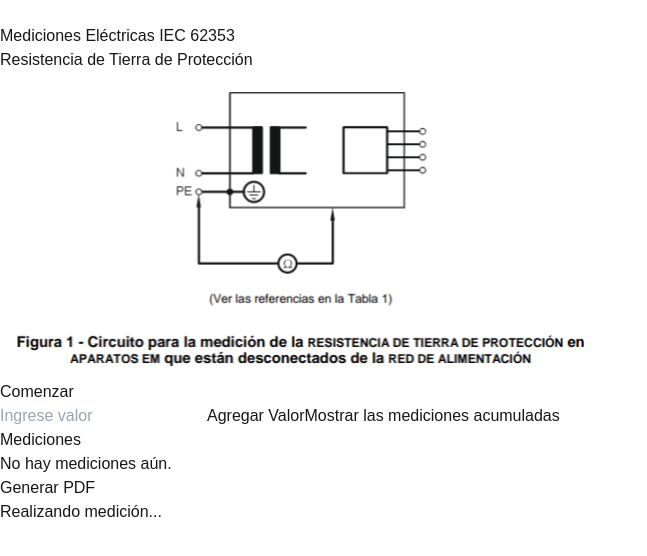
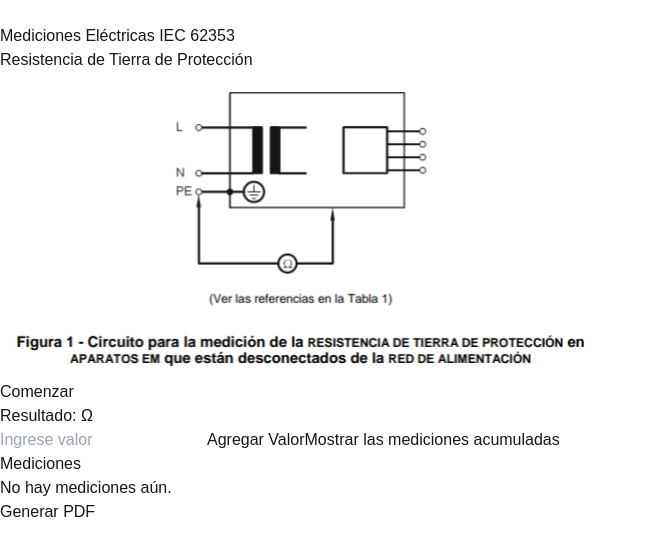
Before and after one commit to Rivero-Agustin/ProyectoFacultad, a Next.js app: page /iniciar/tierra in a window 1280 px wide. Both pictures are taken after a click on the button "Comenzar". Shown: the top 556 px of the page, without its empty margins (0-647 px from the left). Built offline with nearby package versions, Linux system fonts and the light colour scheme.

Commit message:
Boton Realizando medicion...

```diff
--- a/electron/main.js
+++ b/electron/main.js
@@ -20,7 +20,7 @@ app.whenReady().then(() => {
 
   mainWindow.loadURL("http://localhost:3000");
 
-  port = new SerialPort({ path: "COM4", baudRate: 9600 }); // Verifica el puerto correcto
+  port = new SerialPort({ path: "COM9", baudRate: 9600 }); // Verifica el puerto correcto
 
   const parser = port.pipe(new ReadlineParser({ delimiter: "\n" })); // Parser corregido
 
--- a/src/app/iniciar/aislamiento/page.tsx
+++ b/src/app/iniciar/aislamiento/page.tsx
@@ -1,4 +1,5 @@
 import Button from "@/components/Button";
+import MeasurementButton from "@/components/Measurement";
 import { sendToArduino } from "@/utils/arduino";
 import Image from "next/image";
 
@@ -25,9 +26,11 @@ export default function Aislamiento() {
           width={600}
           height={600}
         />
-        <Button sendToArduino={sendToArduino} sendParam="5">
+        <Button sendToArduino={sendToArduino} sendParam="5" unidad="Ω">
           Comenzar
         </Button>
+
+        {/* <MeasurementButton unidad="Ω" /> */}
       </div>
     </>
   );
--- a/src/app/iniciar/fugaequipo/alternativo/page.tsx
+++ b/src/app/iniciar/fugaequipo/alternativo/page.tsx
@@ -1,4 +1,5 @@
 import Button from "@/components/Button";
+import MeasurementButton from "@/components/Measurement";
 import { sendToArduino } from "@/utils/arduino";
 import Image from "next/image";
 
@@ -13,9 +14,11 @@ export default function Alternativo() {
           width={600}
           height={600}
         />
-        <Button sendToArduino={sendToArduino} sendParam="2">
+        <Button sendToArduino={sendToArduino} sendParam="2" unidad="mA">
           Comenzar
         </Button>
+
+        {/* <MeasurementButton unidad="mA" /> */}
       </div>
     </>
   );
--- a/src/app/iniciar/fugaequipo/directo/page.tsx
+++ b/src/app/iniciar/fugaequipo/directo/page.tsx
@@ -1,4 +1,5 @@
 import Button from "@/components/Button";
+import MeasurementButton from "@/components/Measurement";
 import { sendToArduino } from "@/utils/arduino";
 import Image from "next/image";
 
@@ -13,9 +14,11 @@ export default function Directo() {
           width={600}
           height={600}
         />
-        <Button sendToArduino={sendToArduino} sendParam="1">
+        <Button sendToArduino={sendToArduino} sendParam="1" unidad="mA">
           Comenzar
         </Button>
+
+        {/* <MeasurementButton unidad="mA" /> */}
       </div>
     </>
   );
--- a/src/app/iniciar/fugapartes/alternativo/page.tsx
+++ b/src/app/iniciar/fugapartes/alternativo/page.tsx
@@ -1,4 +1,5 @@
 import Button from "@/components/Button";
+import MeasurementButton from "@/components/Measurement";
 import { sendToArduino } from "@/utils/arduino";
 import Image from "next/image";
 
@@ -13,9 +14,11 @@ export default function Alternativo() {
           width={600}
           height={600}
         />
-        <Button sendToArduino={sendToArduino} sendParam="4">
+        <Button sendToArduino={sendToArduino} sendParam="4" unidad="mA">
           Comenzar
         </Button>
+
+        {/* <MeasurementButton unidad="mA" /> */}
       </div>
     </>
   );
--- a/src/app/iniciar/fugapartes/directo/page.tsx
+++ b/src/app/iniciar/fugapartes/directo/page.tsx
@@ -1,4 +1,5 @@
 import Button from "@/components/Button";
+import MeasurementButton from "@/components/Measurement";
 import { sendToArduino } from "@/utils/arduino";
 import Image from "next/image";
 
@@ -13,9 +14,11 @@ export default function Directo() {
           width={600}
           height={600}
         />
-        <Button sendToArduino={sendToArduino} sendParam="3">
+        <Button sendToArduino={sendToArduino} sendParam="3" unidad="mA">
           Comenzar
         </Button>
+
+        {/* <MeasurementButton unidad="mA" /> */}
       </div>
     </>
   );
--- a/src/app/iniciar/tierra/page.tsx
+++ b/src/app/iniciar/tierra/page.tsx
@@ -5,7 +5,7 @@ import { sendToArduino } from "@/utils/arduino";
 import Image from "next/image";
 import AddMeasurementButton from "@/components/AddMeasurementButton";
 import GeneratePDFButton from "@/components/GeneratePDFButton";
-import MeasurementButton from "@/components/MeasurementButton";
+import MeasurementButton from "@/components/Measurement";
 
 export default function Tierra() {
   return (
@@ -18,13 +18,13 @@ export default function Tierra() {
           width={600}
           height={600}
         />
-        <Button sendToArduino={sendToArduino} sendParam="6">
+        <Button sendToArduino={sendToArduino} sendParam="6" unidad="Ω">
           Comenzar
         </Button>
 
         <AddMeasurementButton />
         <GeneratePDFButton />
-        <MeasurementButton />
+        {/* <MeasurementButton unidad="Ω" /> */}
       </div>
     </>
   );
--- a/src/components/Button.tsx
+++ b/src/components/Button.tsx
@@ -1,7 +1,13 @@
 "use client"; // Es necesario porque usa useRouter
+
+//Este boton permite enviar datos a un arduino,
+// renderiza un link si hay un href, sino renderiza un button
+// y si hay una unidad, agrega un boton de medicion al hacer click
 
 import Link from "next/link";
 import { useRouter } from "next/navigation";
+import { useState, useEffect } from "react";
+import Measurement from "./Measurement";
 
 interface ButtonProps {
   href?: string;
@@ -9,6 +15,7 @@ interface ButtonProps {
   className?: string;
   sendToArduino?: (data: string) => void;
   sendParam?: string;
+  unidad?: string;
   [key: string]: any; // Para otras props como onClick, id, etc.
 }
 
@@ -18,13 +25,26 @@ const Button = ({
   className = "",
   sendToArduino,
   sendParam = "",
+  unidad = "",
   ...props
 }: ButtonProps) => {
   const router = useRouter();
+  const [mostrar, setMostrar] = useState(false);
+  const [deshabilitado, setDeshabilitado] = useState(false);
+  const [finMedicion, setFinMedicion] = useState(false);
+
+  useEffect(() => {
+    if (finMedicion) {
+      setDeshabilitado(false); // Reactivar el botón cuando el hijo lo indique
+    }
+  }, [finMedicion]);
 
   const handleClick = (
     e: React.MouseEvent<HTMLButtonElement | HTMLAnchorElement>
   ) => {
+    unidad != "" && setMostrar(true); // Si hay unidad, muestra el botón de la medición
+    setDeshabilitado(true); // Deshabilita el botón cuando hace click
+
     if (sendToArduino) {
       sendToArduino(sendParam);
     }
@@ -37,7 +57,11 @@ const Button = ({
     }
   };
 
-  const classes = `bg-cyan-700 p-2 m-5 hover:bg-cyan-900 rounded-lg text-xl transition ${className}`;
+  const classes = ` p-2 m-5  rounded-lg text-xl transition text-center ${
+    deshabilitado
+      ? "bg-gray-400 cursor-not-allowed"
+      : "bg-cyan-700 hover:bg-cyan-900"
+  } ${className}`;
 
   if (href) {
     return (
@@ -48,9 +72,19 @@ const Button = ({
   }
   // si hay un href, renderiza un link, sino un button
   return (
-    <button className={classes} onClick={handleClick} {...props}>
-      {children}
-    </button>
+    <>
+      <button
+        className={classes}
+        onClick={handleClick}
+        disabled={deshabilitado}
+        {...props}
+      >
+        {children}
+      </button>
+      {mostrar && (
+        <Measurement unidad={unidad} setFinMedicion={setFinMedicion} />
+      )}
+    </>
   );
 };
 
--- /dev/null
+++ b/src/components/Measurement.tsx
@@ -0,0 +1,60 @@
+"use client";
+
+import { useState, useEffect } from "react";
+
+type Props = {
+  unidad?: string;
+  setFinMedicion: (condicion: boolean) => void;
+};
+
+export default function Measurement({ unidad, setFinMedicion }: Props) {
+  const [arduinoData, setArduinoData] = useState("");
+  //let midiendo = false;
+
+  useEffect(() => {
+    if (arduinoData.trim() != "Midiendo") {
+      setFinMedicion(true); // Notifica al padre que debe reactivar el botón
+    }
+  }, [setFinMedicion]);
+
+  useEffect(() => {
+    if (window.electron) {
+      window.electron.onArduinoData((data) => {
+        setArduinoData(data);
+      });
+    }
+
+    return () => {
+      if (window.electron) {
+        window.electron.onArduinoData(() => {}); // Limpia el listener al desmontar
+      }
+    };
+  }, []);
+
+  // if (arduinoData.length == 2) {
+  //   midiendo = true;
+  // } else {
+  //   midiendo = false;
+  // }
+
+  // return arduinoData.length == 2 ? (
+  //   <p className="text-white text-xl bg-red-600 p-2 rounded">
+  //     Realizando medición...
+  //   </p>
+  // ) : (
+  //   <p className="text-green-600 text-xl">Resultado: {arduinoData} Ω</p>
+  // );
+
+  return arduinoData.trim() == "Midiendo" ? (
+    <p className="text-white text-xl bg-red-600 p-2 rounded">
+      Realizando medición...
+    </p>
+  ) : (
+    <p className="text-white text-xl">
+      Resultado:{" "}
+      <span className="text-green-600 font-bold">
+        {arduinoData} {unidad}
+      </span>
+    </p>
+  );
+}
--- a/src/components/MeasurementButton.tsx
+++ /dev/null
@@ -1,31 +0,0 @@
-"use client";
-
-import { useState, useEffect } from "react";
-
-export default function MeasurementButton() {
-  const [arduinoData, setArduinoData] = useState("");
-
-  useEffect(() => {
-    if (window.electron) {
-      window.electron.onArduinoData((data) => {
-        setArduinoData(data);
-      });
-    }
-
-    return () => {
-      if (window.electron) {
-        window.electron.onArduinoData(() => {}); // Limpia el listener al desmontar
-      }
-    };
-  }, []);
-
-  return (
-    <div className="flex flex-col items-center">
-      {typeof arduinoData === "string" ? (
-        <p className="text-orange-500 text-xl">Realizando medición...</p>
-      ) : (
-        <p className="text-green-600 text-xl">Resultado: {arduinoData} Ω</p>
-      )}
-    </div>
-  );
-}
```
Also changed, not shown: 2 other files (tests, documents, lock files or other folders).
